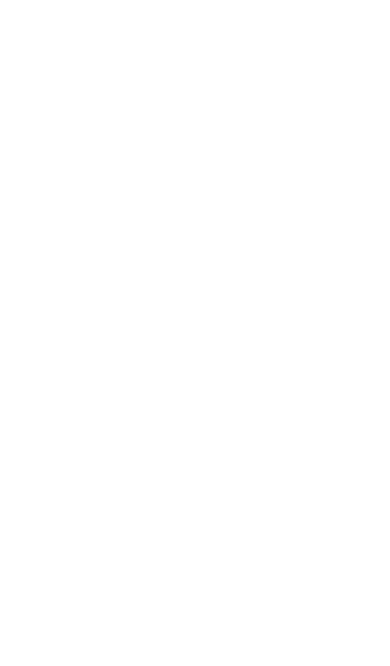
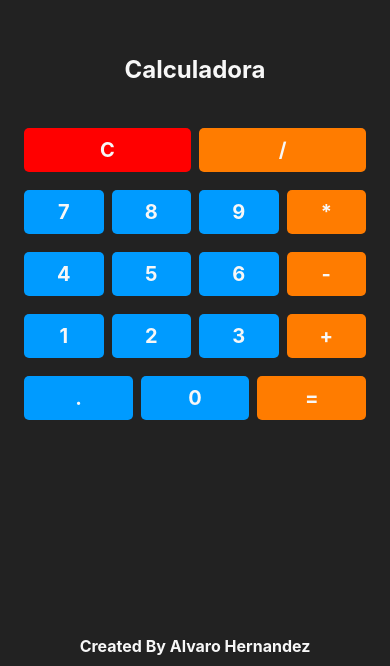
Before and after one commit to Alvaro-Hernandez/CalculadoraApp-ReactNative, a React Native app: screen / in a window 390 px wide. Shown: the part 178-844 px from the top of the page. Built offline with nearby package versions, Linux system fonts and the light colour scheme.

Commit message:
Usando Desestructuracion de Estilos para añadirlos al componente

```diff
--- a/App.js
+++ b/App.js
@@ -1,15 +1,15 @@
 import React from 'react';
 //import Perro from './src/componentes/PerroComponent';
 //import Cachorro from './src/componentes/CachorroComponent';
-//import Calculadora from './src/componentes/Calculadora';
-const Animal = () => {
+import Calculadora from './src/componentes/Calculadora';
+const App = () => {
   return (
     <>
       {/* <Perro nombre={'Paco'} />
       <Cachorro /> */}
-      {/* <Calculadora /> */}
+      <Calculadora />
     </>
   );
 };
 
-export default Animal;
+export default App;
--- a/src/componentes/Calculadora.js
+++ b/src/componentes/Calculadora.js
@@ -6,7 +6,20 @@
 
 const Calculadora = () => {
   const [result, setResult] = useState('');
-
+  const {
+    container,
+    textContainer,
+    resultContainer,
+    resultText,
+    buttonContainer,
+    row,
+    button,
+    buttonEliminar,
+    buttonFuncion,
+    buttonText,
+    footerContainer,
+    footerText,
+  } = style;
   const handleButtonPress = value => {
     setResult(result + value);
   };
@@ -25,83 +38,123 @@
   };
 
   return (
-    <View>
-      <View>
-        <Text>{result}</Text>
+    <View style={container}>
+      <Text style={textContainer}>Calculadora</Text>
+      <View style={resultContainer}>
+        <Text style={resultText}>{result}</Text>
       </View>
-      <View>
-        <View>
-          <TouchableOpacity onPress={() => handleButtonPress('7')}>
-            <Text> 7 </Text>
+      <View style={buttonContainer}>
+        <View style={row}>
+          <TouchableOpacity style={buttonEliminar} onPress={limpiarResultado}>
+            <Text style={buttonText}> C </Text>
           </TouchableOpacity>
-          <TouchableOpacity onPress={() => handleButtonPress('8')}>
-            <Text> 8 </Text>
-          </TouchableOpacity>
-          <TouchableOpacity onPress={() => handleButtonPress('9')}>
-            <Text> 9 </Text>
+          <TouchableOpacity
+            style={buttonFuncion}
+            onPress={() => handleButtonPress('/')}>
+            <Text style={buttonText}> / </Text>
           </TouchableOpacity>
         </View>
-        <View>
-          <TouchableOpacity onPress={() => handleButtonPress('4')}>
-            <Text> 4 </Text>
+        <View style={row}>
+          <TouchableOpacity
+            style={button}
+            onPress={() => handleButtonPress('7')}>
+            <Text style={buttonText}> 7 </Text>
           </TouchableOpacity>
-          <TouchableOpacity onPress={() => handleButtonPress('5')}>
-            <Text> 5 </Text>
+          <TouchableOpacity
+            style={button}
+            onPress={() => handleButtonPress('8')}>
+            <Text style={buttonText}> 8 </Text>
           </TouchableOpacity>
-          <TouchableOpacity onPress={() => handleButtonPress('6')}>
-            <Text> 6 </Text>
+          <TouchableOpacity
+            style={button}
+            onPress={() => handleButtonPress('9')}>
+            <Text style={buttonText}> 9 </Text>
+          </TouchableOpacity>
+          <TouchableOpacity
+            style={buttonFuncion}
+            onPress={() => handleButtonPress('*')}>
+            <Text style={buttonText}> * </Text>
           </TouchableOpacity>
         </View>
-        <View>
-          <TouchableOpacity onPress={() => handleButtonPress('1')}>
-            <Text> 1 </Text>
+        <View style={row}>
+          <TouchableOpacity
+            style={button}
+            onPress={() => handleButtonPress('4')}>
+            <Text style={buttonText}> 4 </Text>
           </TouchableOpacity>
-          <TouchableOpacity onPress={() => handleButtonPress('2')}>
-            <Text> 2 </Text>
+          <TouchableOpacity
+            style={button}
+            onPress={() => handleButtonPress('5')}>
+            <Text style={buttonText}> 5 </Text>
           </TouchableOpacity>
-          <TouchableOpacity onPress={() => handleButtonPress('3')}>
-            <Text> 3 </Text>
+          <TouchableOpacity
+            style={button}
+            onPress={() => handleButtonPress('6')}>
+            <Text style={buttonText}> 6 </Text>
+          </TouchableOpacity>
+          <TouchableOpacity
+            style={buttonFuncion}
+            onPress={() => handleButtonPress('-')}>
+            <Text style={buttonText}> - </Text>
           </TouchableOpacity>
         </View>
-        <View>
-          <TouchableOpacity onPress={() => handleButtonPress('0')}>
-            <Text> 0 </Text>
+        <View style={row}>
+          <TouchableOpacity
+            style={button}
+            onPress={() => handleButtonPress('1')}>
+            <Text style={buttonText}> 1 </Text>
           </TouchableOpacity>
-          <TouchableOpacity onPress={() => handleButtonPress('.')}>
-            <Text> . </Text>
+          <TouchableOpacity
+            style={button}
+            onPress={() => handleButtonPress('2')}>
+            <Text style={buttonText}> 2 </Text>
           </TouchableOpacity>
-          <TouchableOpacity onPress={calcularResultado}>
-            <Text> = </Text>
+          <TouchableOpacity
+            style={button}
+            onPress={() => handleButtonPress('3')}>
+            <Text style={buttonText}> 3 </Text>
+          </TouchableOpacity>
+          <TouchableOpacity
+            style={buttonFuncion}
+            onPress={() => handleButtonPress('+')}>
+            <Text style={buttonText}> + </Text>
           </TouchableOpacity>
         </View>
-        <View>
-          <TouchableOpacity onPress={() => handleButtonPress('+')}>
-            <Text> + </Text>
+        <View style={row}>
+          <TouchableOpacity
+            style={button}
+            onPress={() => handleButtonPress('.')}>
+            <Text style={buttonText}> . </Text>
           </TouchableOpacity>
-          <TouchableOpacity onPress={() => handleButtonPress('-')}>
-            <Text> - </Text>
+          <TouchableOpacity
+            style={button}
+            onPress={() => handleButtonPress('0')}>
+            <Text style={buttonText}> 0 </Text>
           </TouchableOpacity>
-          <TouchableOpacity onPress={() => handleButtonPress('*')}>
-            <Text> * </Text>
+          <TouchableOpacity style={buttonFuncion} onPress={calcularResultado}>
+            <Text style={buttonText}> = </Text>
           </TouchableOpacity>
         </View>
-        <View>
-          <TouchableOpacity onPress={() => handleButtonPress('/')}>
-            <Text> / </Text>
-          </TouchableOpacity>
-          <TouchableOpacity onPress={limpiarResultado}>
-            <Text> C </Text>
-          </TouchableOpacity>
-        </View>
+      </View>
+      <View style={footerContainer}>
+        <Text style={footerText}>Created By Alvaro Hernandez</Text>
       </View>
     </View>
   );
 };
+
 const style = StyleSheet.create({
   container: {
     flex: 1,
     justifyContent: 'center',
-    alignContent: 'center',
+    alignItems: 'center',
+    backgroundColor: '#222',
+  },
+  textContainer: {
+    fontSize: 24,
+    fontWeight: 'bold',
+    color: '#F7F7F7',
+    marginBottom: 20,
   },
   resultContainer: {
     marginBottom: 20,
@@ -109,9 +162,10 @@
   resultText: {
     fontSize: 24,
     fontWeight: 'bold',
+    color: '#F7F7F7',
   },
   buttonContainer: {
-    width: 300,
+    width: 350,
   },
   row: {
     flexDirection: 'row',
@@ -122,7 +176,25 @@
     flex: 1,
     justifyContent: 'center',
     alignItems: 'center',
-    backgroundColor: '#800080',
+    backgroundColor: '#009BFF',
+    padding: 10,
+    borderRadius: 5,
+    margin: 4,
+  },
+  buttonEliminar: {
+    flex: 1,
+    justifyContent: 'center',
+    alignItems: 'center',
+    backgroundColor: '#FF0000',
+    padding: 10,
+    borderRadius: 5,
+    margin: 4,
+  },
+  buttonFuncion: {
+    flex: 1,
+    justifyContent: 'center',
+    alignItems: 'center',
+    backgroundColor: '#FF7C00',
     padding: 10,
     borderRadius: 5,
     margin: 4,
@@ -130,7 +202,16 @@
   buttonText: {
     fontSize: 20,
     fontWeight: 'bold',
-    color: 'white',
+    color: '#F7F7F7',
+  },
+  footerContainer: {
+    position: 'absolute',
+    bottom: 10,
+  },
+  footerText: {
+    fontSize: 16,
+    fontWeight: 'bold',
+    color: '#F7F7F7',
   },
 });
 export default Calculadora;
```
